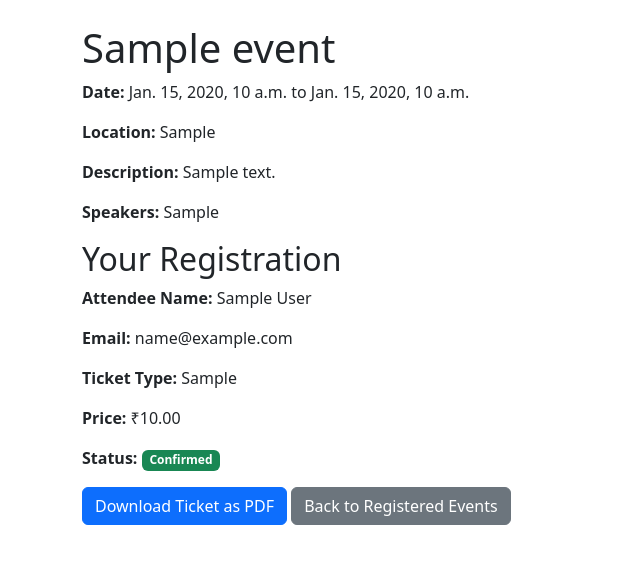
After one commit to debojit11/event_management_system, a Django app: page /my-events/registered/registered_event/1/ in a window 1280 px wide. The commit adds this page. Shown: the top 564 px of the page, without its empty margins (0-640 px from the left). Run offline with Django 5.2, Linux system fonts and the light colour scheme; a user stored in the database is signed in; tables that the repository leaves empty hold one stand-in row (values such as "Sample post").

Commit message:
corrected ny events view

```diff
--- a/events/models.py
+++ b/events/models.py
@@ -94,6 +94,7 @@ class Attendee(models.Model):
     event = models.ForeignKey(Event, related_name='attendees', on_delete=models.CASCADE, help_text="The event the attendee has registered for.")
     ticket = models.ForeignKey(Ticket, related_name='attendees', on_delete=models.CASCADE, help_text="The ticket type the attendee has purchased.")
     created_at = models.DateTimeField(auto_now_add=True, help_text="Timestamp when the attendee registered.")
+    registration_status = models.BooleanField(default=False, help_text="Has the attendee's registration been confirmed?")
 
     def __str__(self):
         return f"{self.user.username} - {self.event.name} ({self.ticket.ticket_type})"
--- a/events/templates/events/event_detail.html
+++ b/events/templates/events/event_detail.html
@@ -8,7 +8,7 @@
     {% csrf_token %}
     <select name="ticket_id">
         {% for ticket in tickets %}
-            <option value="{{ ticket.id }}">{{ ticket.ticket_type }} - ${{ ticket.price }}</option>
+            <option value="{{ ticket.id }}">{{ ticket.ticket_type }} - ₹{{ ticket.price }}</option>
         {% endfor %}
     </select>
     <button type="submit" class="btn btn-primary">Register</button>
--- /dev/null
+++ b/events/templates/events/registered_event_detail.html
@@ -0,0 +1,34 @@
+<!DOCTYPE html>
+<html lang="en">
+<head>
+  <meta charset="UTF-8">
+  <meta name="viewport" content="width=device-width, initial-scale=1.0">
+  <title>{{ attendee.event.name }} - Details</title>
+  <link rel="stylesheet" href="https://cdn.jsdelivr.net/npm/bootstrap@5.3.0/dist/css/bootstrap.min.css">
+</head>
+<body>
+  <div class="container mt-4">
+    <h1>{{ attendee.event.name }}</h1>
+    <p><strong>Date:</strong> {{ attendee.event.start_date }} to {{ attendee.event.end_date }}</p>
+    <p><strong>Location:</strong> {{ attendee.event.location }}</p>
+    <p><strong>Description:</strong> {{ attendee.event.description }}</p>
+    <p><strong>Speakers:</strong> {{ attendee.event.speakers }}</p>
+    <h2>Your Registration</h2>
+    <p><strong>Attendee Name:</strong> {{ attendee.user.first_name }} {{ attendee.user.last_name }}</p>
+    <p><strong>Email:</strong> {{ attendee.user.email }}</p>
+    <p><strong>Ticket Type:</strong> {{ attendee.ticket.ticket_type }}</p>
+    <p><strong>Price:</strong> ₹{{ attendee.ticket.price }}</p>
+    <p>
+      <strong>Status:</strong>
+      {% if attendee.registration_status %}
+        <span class="badge bg-success">Confirmed</span>
+      {% else %}
+        <span class="badge bg-warning">Pending</span>
+      {% endif %}
+    </p>
+    <a href="{% url 'download_ticket' attendee.id %}" class="btn btn-primary">Download Ticket as PDF</a>
+
+    <a href="{% url 'registered_events' %}" class="btn btn-secondary">Back to Registered Events</a>
+  </div>
+</body>
+</html>
--- a/events/urls.py
+++ b/events/urls.py
@@ -17,6 +17,13 @@ urlpatterns = [
     path('<int:event_id>/ticket-select/', views.TicketSelectView.as_view(), name='ticket_select'),
     path('<int:event_id>/proceed-to-payment/', views.TicketPaymentView.as_view(), name='proceed_to_payment'),
     path('my-events/', views.MyEventsView.as_view(), name='my_events'),
+    path('my-events/registered/', views.RegisteredEventsView.as_view(), name='registered_events'),
+    path('my-events/registered/registered_event/<int:pk>/', views.RegisteredEventDetailView.as_view(), name='registered_event_detail'),
+    path('my-events/registered/registered_event/download_ticket/<int:pk>/', views.DownloadTicketView.as_view(), name='download_ticket'),
+    path('my-events/created/', views.CreatedEventsView.as_view(), name='created_events'),
+    path('my-events/created/manage_event/<int:pk>/', views.ManageEventView.as_view(), name='manage_event'),
+    path('my-events/created/manage_event/delete_event/<int:pk>/', views.DeleteEventView.as_view(), name='delete_event'),
+    path('confirm_registration/<int:pk>/', views.ConfirmRegistrationView.as_view(), name='confirm_registration'),
     path('create-event/', views.CreateEventView.as_view(), name='create_event'),
     path('events/<int:event_id>/create-ticket/', views.CreateTicketView.as_view(), name='create_ticket'),
     path('events/<int:event_id>/confirm-integration/', views.ConfirmIntegrationView.as_view(), name='confirm_integration'),
--- a/events/views.py
+++ b/events/views.py
@@ -5,14 +5,16 @@ from django.contrib.auth import login, logout
 from django.contrib.auth.forms import UserCreationForm
 from django.contrib.auth.views import LoginView, PasswordResetView, PasswordResetDoneView, PasswordResetConfirmView, PasswordResetCompleteView
 from django.views import View
+from django.views.generic import ListView, UpdateView, TemplateView, DeleteView
+from django.urls import reverse_lazy
+from django.utils.timezone import now
 from django.contrib import messages
-from django.http import JsonResponse
+from django.http import JsonResponse, HttpResponse
 from django.contrib.auth.mixins import LoginRequiredMixin
 from .models import Event, Ticket, Attendee
 from .forms import EventForm, CustomUserCreationForm, TicketForm
-
-# Initialize Razorpay client
-client = razorpay.Client(auth=(settings.RAZORPAY_KEY_ID, settings.RAZORPAY_KEY_SECRET))
+from reportlab.pdfgen import canvas
+from io import BytesIO
 
 # Landing Page View
 class LandingPageView(View):
@@ -43,7 +45,8 @@ class UpcomingEventsView(LoginRequiredMixin, View):
     redirect_field_name = 'next'  # The field to redirect to after login
 
     def get(self, request):
-        events = Event.objects.all()
+        # Only show events with an end_date in the future
+        events = Event.objects.filter(end_date__gte=now())
         return render(request, 'events/upcoming_events.html', {'events': events})
 
 # Event Detail View
@@ -92,7 +95,7 @@ class TicketPaymentView(View):
         # Validate the ticket ID from the session
         if not ticket_id:
             messages.error(request, "No ticket selected. Please choose a ticket first.")
-            return redirect('events:ticket_select', event_id=event_id)
+            return redirect('ticket_select', event_id=event_id)
 
         try:
             ticket = Ticket.objects.get(id=ticket_id, event=event)
@@ -100,25 +103,155 @@ class TicketPaymentView(View):
             messages.error(request, "Invalid ticket selected.")
             return redirect('ticket_select', event_id=event_id)
 
+        # Create an Attendee entry for the user
+        attendee, created = Attendee.objects.get_or_create(
+            user=request.user,
+            event=event,
+            defaults={'ticket': ticket}
+        )
+
+        if created:
+            messages.success(request, "You have successfully registered for the event!")
+        else:
+            messages.info(request, "You are already registered for this event.")
+
         # Redirect to the payment page
         return redirect(event.payment_page_url)
 
+class MyEventsView(LoginRequiredMixin, View):
+    login_url = '/login/'  # Redirect to login page if not authenticated
+    template_name = 'events/my_events.html'
+
+    def get(self, request):
+        # Get the current user
+        user = request.user
+
+        # Registered events for the user
+        registered_events = Attendee.objects.filter(user=user)
+
+        # Events organized by the user (assuming the user is the event organizer)
+        created_events = Event.objects.filter(organizer=user)
+
+        # Render the template with the events context
+        context = {
+            'registered_events': registered_events,
+            'created_events': created_events
+        }
+        return render(request, self.template_name, context)
+
+class RegisteredEventsView(LoginRequiredMixin, View):
+    login_url = '/login/'  # Redirect to login page if not authenticated
+
+    def get(self, request):
+        user = request.user
+
+        # Registered events for the user
+        registered_events = Attendee.objects.filter(user=user)
+
+        # Pass the registered events to the template
+        context = {'registered_events': registered_events}
+        return render(request, 'events/registered_events.html', context)
+
+class RegisteredEventDetailView(LoginRequiredMixin, View):
+    login_url = '/login/'  # Redirect to login page if not authenticated
+
+    def get(self, request, pk):
+        user = request.user
+
+        # Get the attendee record for the logged-in user and the specified event
+        try:
+            attendee = Attendee.objects.get(pk=pk, user=user)
+        except Attendee.DoesNotExist:
+            return redirect('registered_events')  # Redirect if not found
+
+        # Pass the event details to the template
+        context = {'attendee': attendee}
+        return render(request, 'events/registered_event_detail.html', context)
+
+class DownloadTicketView(LoginRequiredMixin, View):
+    login_url = '/login/'
+
+    def get(self, request, pk):
+        user = request.user
+
+        # Get the attendee record
+        try:
+            attendee = Attendee.objects.get(pk=pk, user=user)
+        except Attendee.DoesNotExist:
+            return redirect('registered_events')
+
+        # Create a PDF in memory
+        buffer = BytesIO()
+        p = canvas.Canvas(buffer)
+
+        # Add ticket details to the PDF
+        p.drawString(100, 800, f"Event Name: {attendee.event.name}")
+        p.drawString(100, 780, f"Location: {attendee.event.location}")
+        p.drawString(100, 760, f"Attendee Name: {attendee.user.first_name} {attendee.user.last_name}")
+        p.drawString(100, 740, f"Email: {attendee.user.email}")
+        p.drawString(100, 720, f"Ticket Type: {attendee.ticket.ticket_type}")
+
+        # Finish up
+        p.showPage()
+        p.save()
+
+        # Set up the response as a PDF file
+        buffer.seek(0)
+        response = HttpResponse(buffer, content_type='application/pdf')
+        response['Content-Disposition'] = f'attachment; filename="{attendee.event.name}_ticket.pdf"'
+
+        return response
+
+class CreatedEventsView(LoginRequiredMixin, View):
+    login_url = '/login/'  # Redirect to login page if not authenticated
+
+    def get(self, request):
+        user = request.user
+
+        # Events organized by the user (assuming the user is the event organizer)
+        created_events = Event.objects.filter(organizer=user)
+
+        # Pass the created events to the template
+        context = {'created_events': created_events}
+        return render(request, 'events/created_events.html', context)
+
+class ManageEventView(LoginRequiredMixin, UpdateView):
+    model = Event
+    fields = ['name', 'description', 'start_date', 'end_date', 'location', 'speakers', 'payment_page_url']
+    template_name = 'events/manage_event.html'
+    success_url = '/my-events/'  # Redirect back to 'My Events' after saving
+
+    def get_context_data(self, **kwargs):
+        context = super().get_context_data(**kwargs)
+        # Add attendees to the context
+        context['attendees'] = self.object.attendees.all()
+        return context
+
+class DeleteEventView(LoginRequiredMixin, DeleteView):
+    model = Event
+    template_name = 'events/delete_event.html'
+    success_url = '/my_events/'  # Redirect back to 'My Events' after deletion
+
+    def get_queryset(self):
+        # Ensure that only the organizer can delete their events
+        queryset = super().get_queryset()
+        return queryset.filter(organizer=self.request.user)
 
 
-class MyEventsView(LoginRequiredMixin, View):
-    login_url = '/login/'
+class ConfirmRegistrationView(LoginRequiredMixin, UpdateView):
+    model = Attendee
+    fields = ['registration_status']
+    template_name = 'events/confirm_registration.html'
+    success_url = reverse_lazy('my_events')
 
-    def get(self, request):
-        # Events registered by the user
-        registered_events = Attendee.objects.filter(user=request.user)
-
-        # Events created by the user
-        created_events = Event.objects.filter(organizer=request.user).prefetch_related('tickets__attendee_set')
-
-        return render(request, 'events/my_events.html', {
-            'registered_events': registered_events,
-            'created_events': created_events,
-        })
+    def form_valid(self, form):
+        attendee = form.save(commit=False)
+        if attendee.event.organizer != self.request.user:
+            # Only the event creator can confirm registrations
+            return redirect('my_events')
+        attendee.registration_status = True
+        attendee.save()
+        return super().form_valid(form)
 
 # Create Event View
 class CreateEventView(LoginRequiredMixin, View):
```
Also changed, not shown: events/templates/events/confirm_registration.html (added, +18 -0 lines), events/templates/events/created_events.html (added, +23 -0 lines), events/templates/events/delete_event.html (added, +19 -0 lines), events/templates/events/manage_event.html (added, +57 -0 lines), events/templates/events/my_events.html (+3 -70 lines), events/templates/events/registered_events.html (added, +23 -0 lines), events/migrations/0015_attendee_registration_status.py (added).
